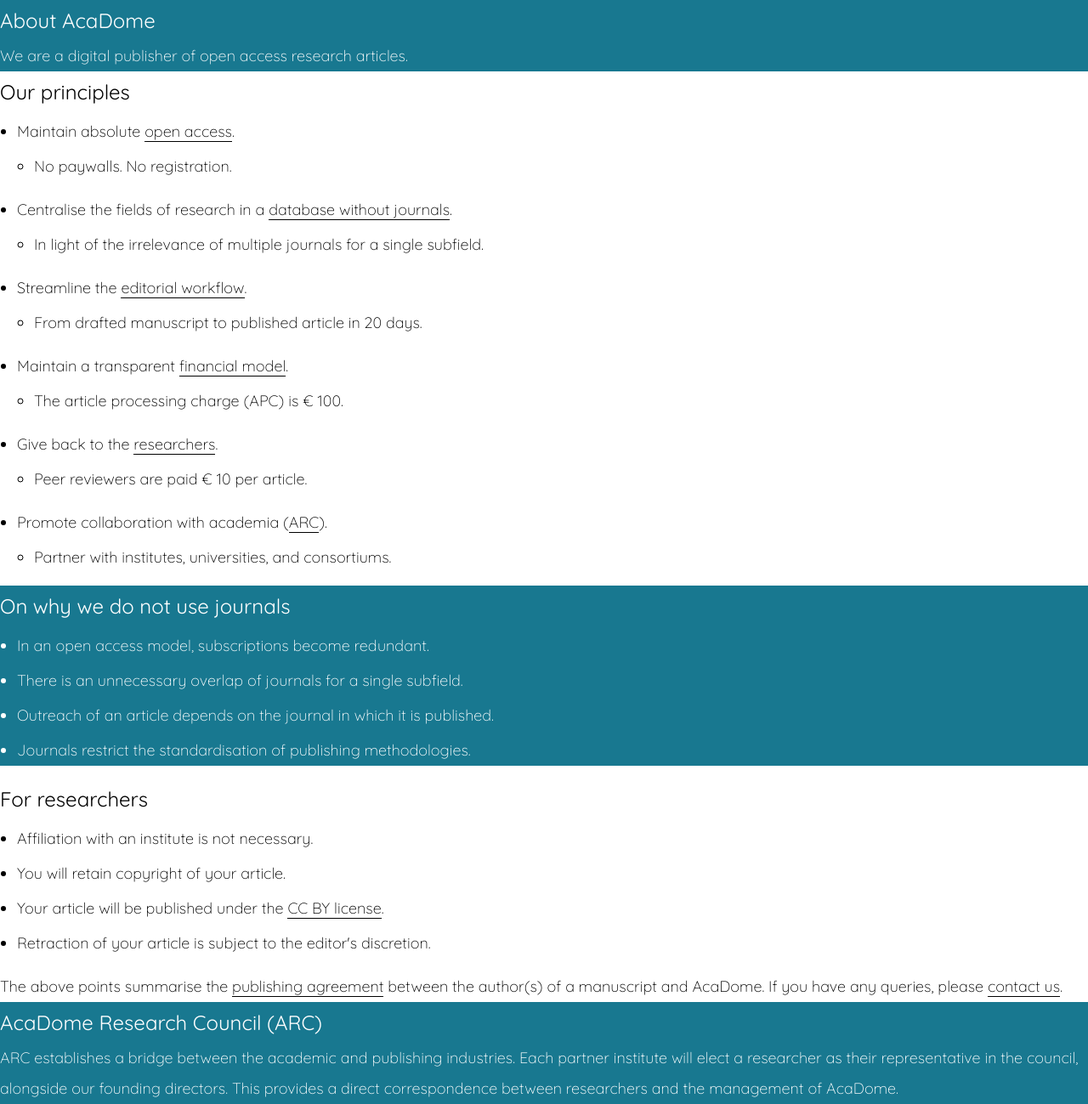
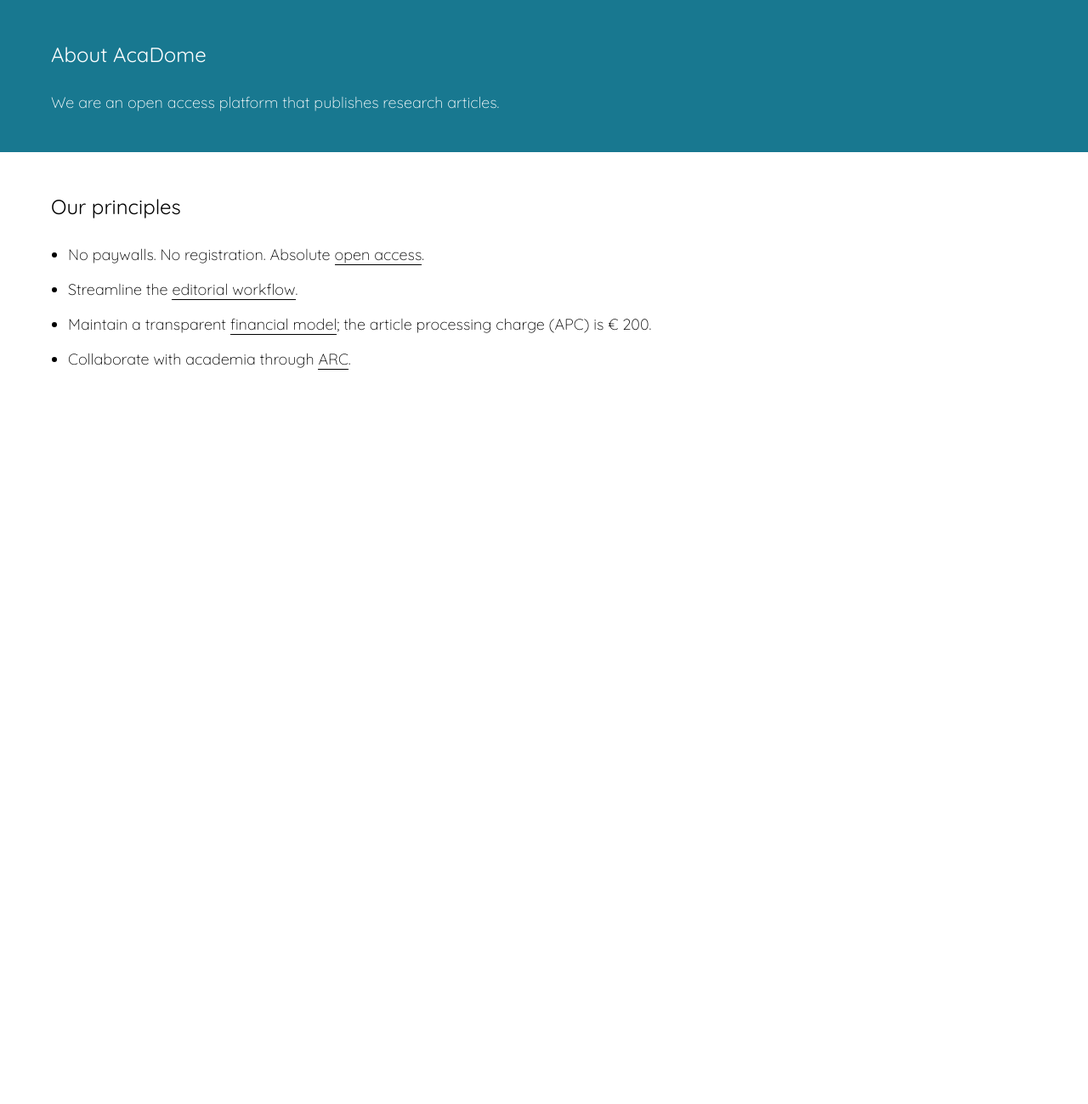
Before and after one commit to acadome/acadome, a Flask app: page /about in a window 1280 px wide. Shown: the part 96-1395 px from the top of the page at 85% size. After the commit the page ends 531 px from the top, so only its background shows below. Run offline with Flask 2, Linux system fonts and the light colour scheme.

Commit message:
mod: content

```diff
--- a/acadome/templates/about.html
+++ b/acadome/templates/about.html
@@ -5,78 +5,24 @@
 {% endblock logo %}
 
 {% block content %}
-      <div id='about'>
+      <div id='flex-main'>
         <section class='color-box'>
-          <h2>About AcaDome</h2>
-          <p>We are a digital publisher of open access research articles.</p>
+          <div class='section'>
+            <h2>About AcaDome</h2>
+            <p>We are an open access platform that publishes research articles.</p>
+          </div>
         </section>
 
         <section>
-          <h2>Our principles</h2>
-          <ul class='list'>
-            <li>
-              Maintain absolute <a href='https://www.openaccess.nl/en/what-is-open-access' class='anchor-1' target='_blank'>open access</a>.
-              <ul class='list'>
-                <li>No paywalls. No registration.</li>
-              </ul>
-            </li>
-            <li>
-              Centralise the fields of research in a <a href='#database' class='anchor-1'>database without journals</a>.
-              <ul class='list'>
-                <li>In light of the irrelevance of multiple journals for a single subfield.</li>
-              </ul>
-            </li>
-            <li>
-              Streamline the <a href="{{ url_for('publish') }}" class='anchor-1'>editorial workflow</a>.
-              <ul class='list'>
-                <li>From drafted manuscript to published article in 20 days.</li>
-              </ul>
-            </li>
-            <li>
-              Maintain a transparent <a href="" class='anchor-1' target='_blank'>financial model</a>.
-              <ul class='list'>
-                <li>The article processing charge (APC) is &#128; 100.</li>
-              </ul>
-            </li>
-            <li>
-              Give back to the <a href='#researchers' class='anchor-1'>researchers</a>.
-              <ul class='list'>
-                <li>Peer reviewers are paid &#128; 10 per article.</li>
-              </ul>
-            </li>
-            <li>
-              Promote collaboration with academia (<a href='#arc' class='anchor-1'>ARC</a>).
-              <ul class='list'>
-                <li>Partner with institutes, universities, and consortiums.</li>
-              </ul>
-            </li>
-          </ul>
-        </section>
-
-        <section class='color-box' id='database'>
-          <h2>On why we do not use journals</h2>
-          <ul class='list'>
-            <li>In an open access model, subscriptions become redundant.</li>
-            <li>There is an unnecessary overlap of journals for a single subfield.</li>
-            <li>Outreach of an article depends on the journal in which it is published.</li>
-            <li>Journals restrict the standardisation of publishing methodologies.</li>
-          </ul>
-        </section>
-
-        <section id='researchers'>
-          <h2>For researchers</h2>
-          <ul class='list'>
-            <li>Affiliation with an institute is not necessary.</li>
-            <li>You will retain copyright of your article.</li>
-            <li>Your article will be published under the <a href='https://creativecommons.org/licenses/by/4.0/' class='anchor-1' target='_blank'>CC BY license</a>.</li>
-            <li>Retraction of your article is subject to the editor's discretion.</li>
-          </ul>
-          <p>The above points summarise the <a href="" class='anchor-1' target='_blank'>publishing agreement</a> between the author(s) of a manuscript and AcaDome. If you have any queries, please <a href="{{ url_for('contact') }}" class='anchor-1'>contact us</a>.</p>
-        </section>
-
-        <section class='color-box'>
-          <h2 id='arc'>AcaDome Research Council (ARC)</h2>
-          <p>ARC establishes a bridge between the academic and publishing industries. Each partner institute will elect a researcher as their representative in the council, alongside our founding directors. This provides a direct correspondence between researchers and the management of AcaDome.</p>
+          <div class='section'>
+            <h2>Our principles</h2>
+            <ul class='list'>
+              <li>No paywalls. No registration. Absolute <a href='https://www.openaccess.nl/en/what-is-open-access' class='anchor-1' target='_blank'>open access</a>.</li>
+              <li>Streamline the <a href="{{ url_for('publish') }}" class='anchor-1'>editorial workflow</a>.</li>
+              <li>Maintain a transparent <a href="{{ url_for('finances') }}" class='anchor-1'>financial model</a>; the article processing charge (APC) is &#128; 200.</li>
+              <li>Collaborate with academia through <a href="{{ url_for('arc') }}" class='anchor-1'>ARC</a>.</li>
+            </ul>
+          </div>
         </section>
       </div>
 {% endblock content %}
```
